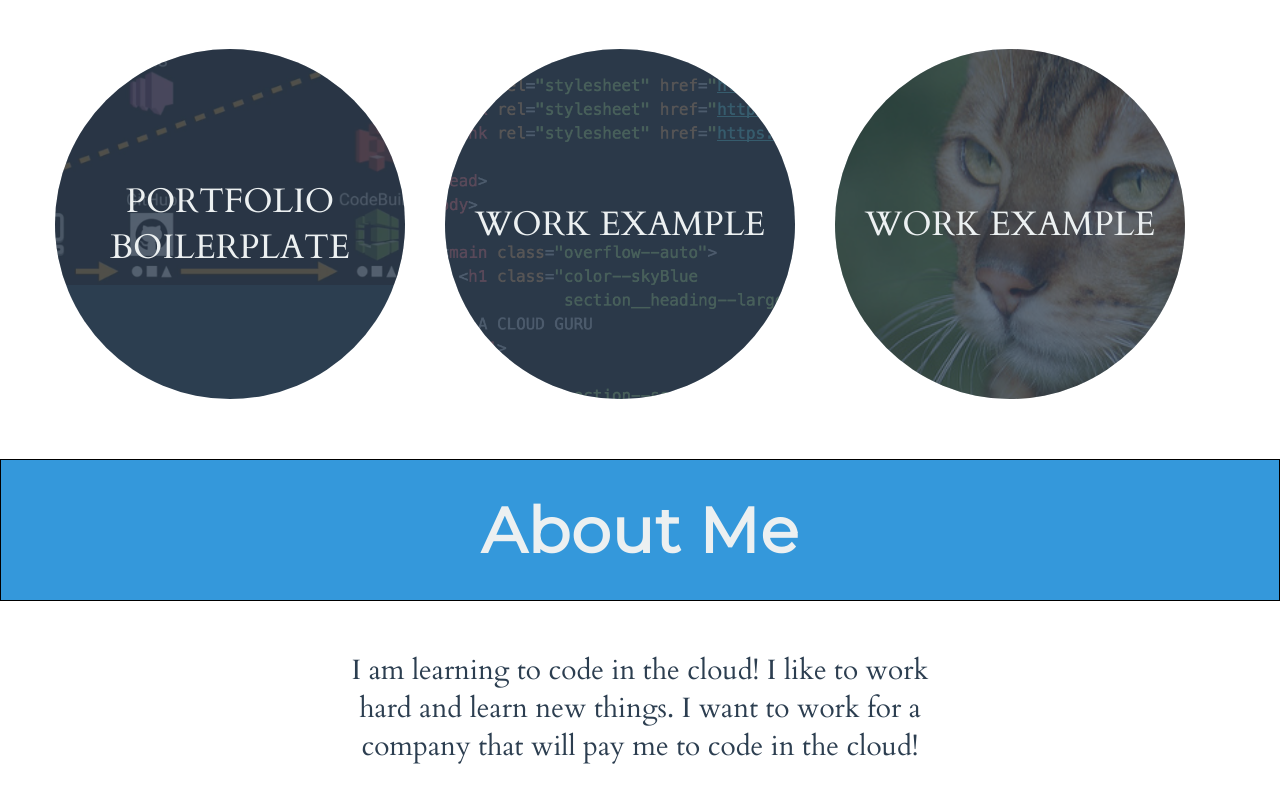
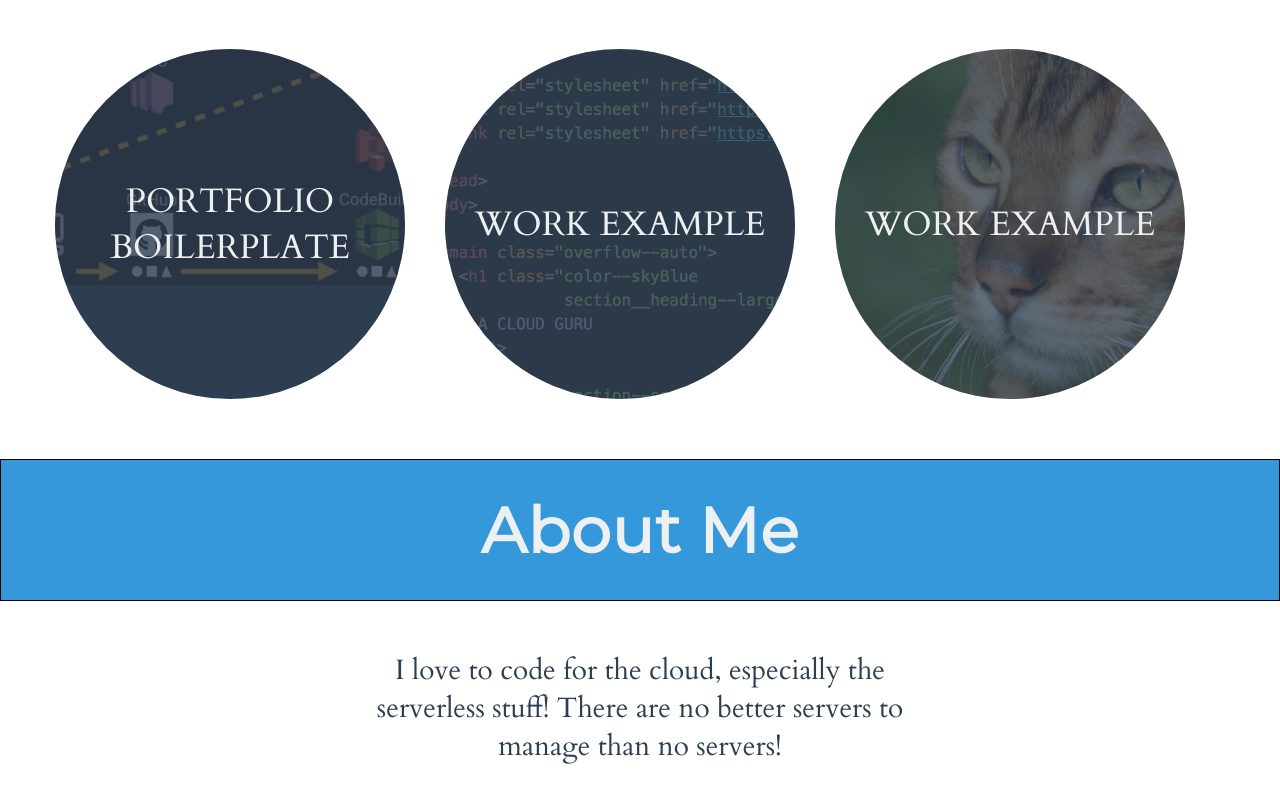
Before and after one commit to fredde975/my-portfolio, a React app: page index.html in a window 1280 px wide. Shown: the part 271-1074 px from the top of the page. Built offline with nearby package versions, Linux system fonts and the light colour scheme.

Commit message:
Updated personal information

```diff
--- a/index.html
+++ b/index.html
@@ -69,8 +69,8 @@
 
     <section class="section section--alignCentered section--description">
       <p class="color--darkgrey section__description">
-        I am learning to code in the cloud! I like to work hard and learn new things.
-        I want to work for a company that will pay me to code in the cloud!
+          I love to code for the cloud, especially the serverless stuff!
+          There are no better servers to manage than no servers!
       </p>
     </section>
 
```
